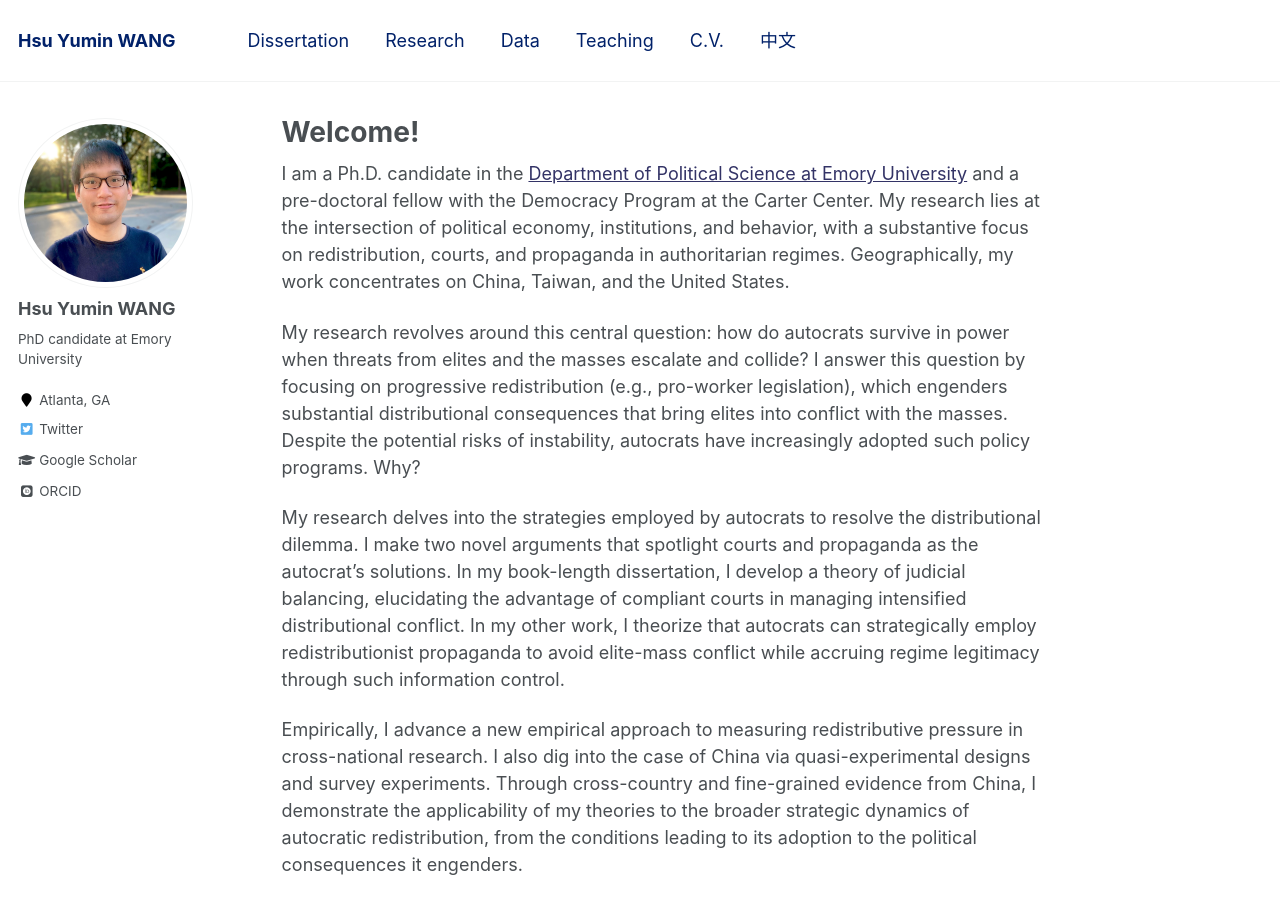
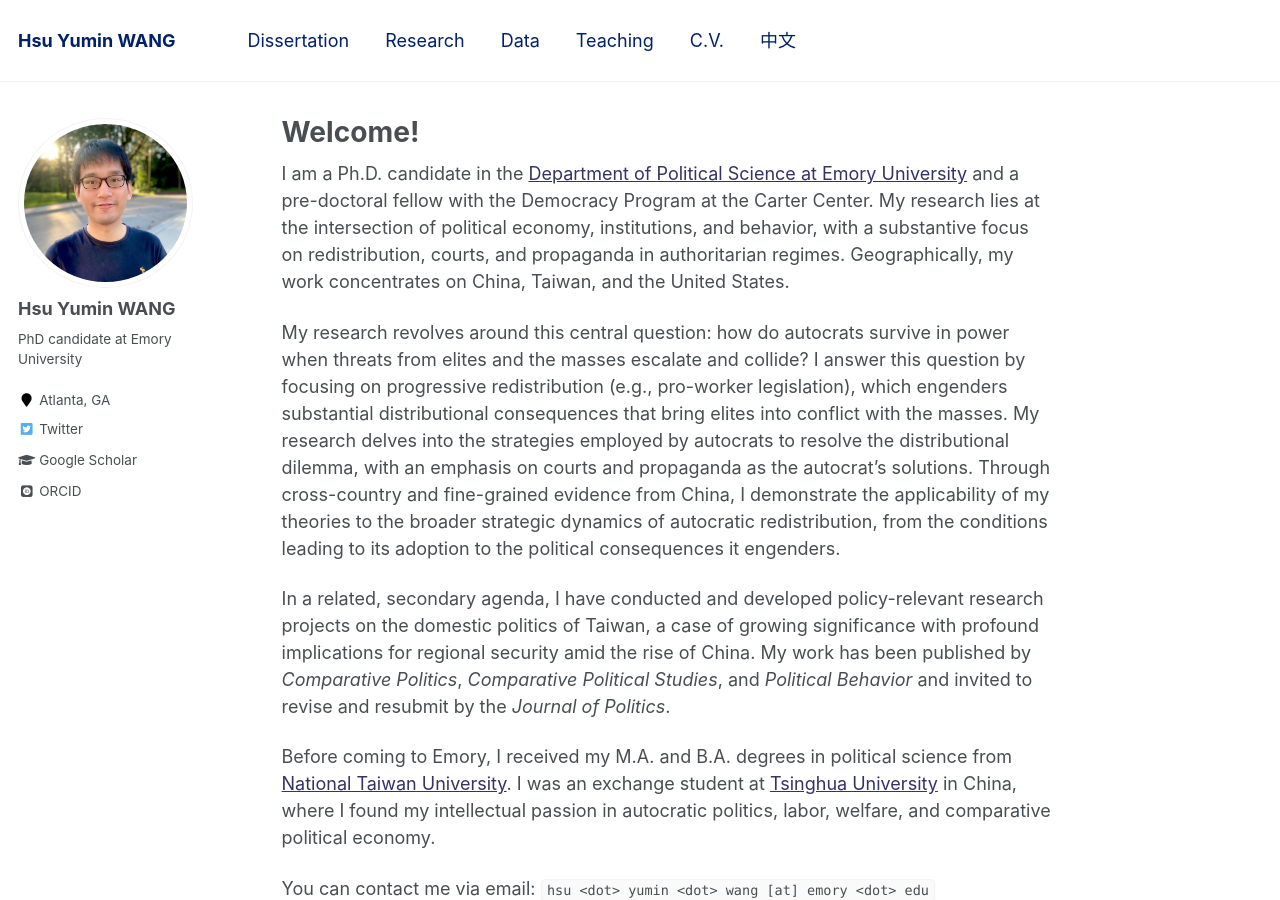
Before and after one commit to hsuyumin/hsuyumin.github.io, a Jekyll site: the page built from _pages/about.md, in a window 1280 px wide and 900 px high. Built offline with Jekyll 4.4.1, drawn with Linux system fonts in a browser that asks for light colours; some web fonts are replaced.

Commit message:
Update about.md

```diff
--- a/_pages/about.md
+++ b/_pages/about.md
@@ -10,11 +10,7 @@ redirect_from:
 
 I am a Ph.D. candidate in the [Department of Political Science at Emory University](http://polisci.emory.edu/home/) and a pre-doctoral fellow with the Democracy Program at the Carter Center. My research lies at the intersection of political economy, institutions, and behavior, with a substantive focus on redistribution, courts, and propaganda in authoritarian regimes. Geographically, my work concentrates on China, Taiwan, and the United States.
 
-My research revolves around this central question: how do autocrats survive in power when threats from elites and the masses escalate and collide? I answer this question by focusing on progressive redistribution (e.g., pro-worker legislation), which engenders substantial distributional consequences that bring elites into conflict with the masses. Despite the potential risks of instability, autocrats have increasingly adopted such policy programs. Why?
-
-My research delves into the strategies employed by autocrats to resolve the distributional dilemma. I make two novel arguments that spotlight courts and propaganda as the autocrat's solutions. In my book-length dissertation, I develop a theory of judicial balancing, elucidating the advantage of compliant courts in managing intensified distributional conflict. In my other work, I theorize that autocrats can strategically employ redistributionist propaganda to avoid elite-mass conflict while accruing regime legitimacy through such information control.
-
-Empirically, I advance a new empirical approach to measuring redistributive pressure in cross-national research. I also dig into the case of China via quasi-experimental designs and survey experiments. Through cross-country and fine-grained evidence from China, I demonstrate the applicability of my theories to the broader strategic dynamics of autocratic redistribution, from the conditions leading to its adoption to the political consequences it engenders.
+My research revolves around this central question: how do autocrats survive in power when threats from elites and the masses escalate and collide?  I answer this question by focusing on progressive redistribution (e.g., pro-worker legislation), which engenders substantial distributional consequences that bring elites into conflict with the masses. My research delves into the strategies employed by autocrats to resolve the distributional dilemma, with an emphasis on courts and propaganda as the autocrat's solutions. Through cross-country and fine-grained evidence from China, I demonstrate the applicability of my theories to the broader strategic dynamics of autocratic redistribution, from the conditions leading to its adoption to the political consequences it engenders.
 
 In a related, secondary agenda, I have conducted and developed policy-relevant research projects on the domestic politics of Taiwan, a case of growing significance with profound implications for regional security amid the rise of China. My work has been published by _Comparative Politics_, _Comparative Political Studies_, and _Political Behavior_ and invited to revise and resubmit by the _Journal of Politics_.
 
```
